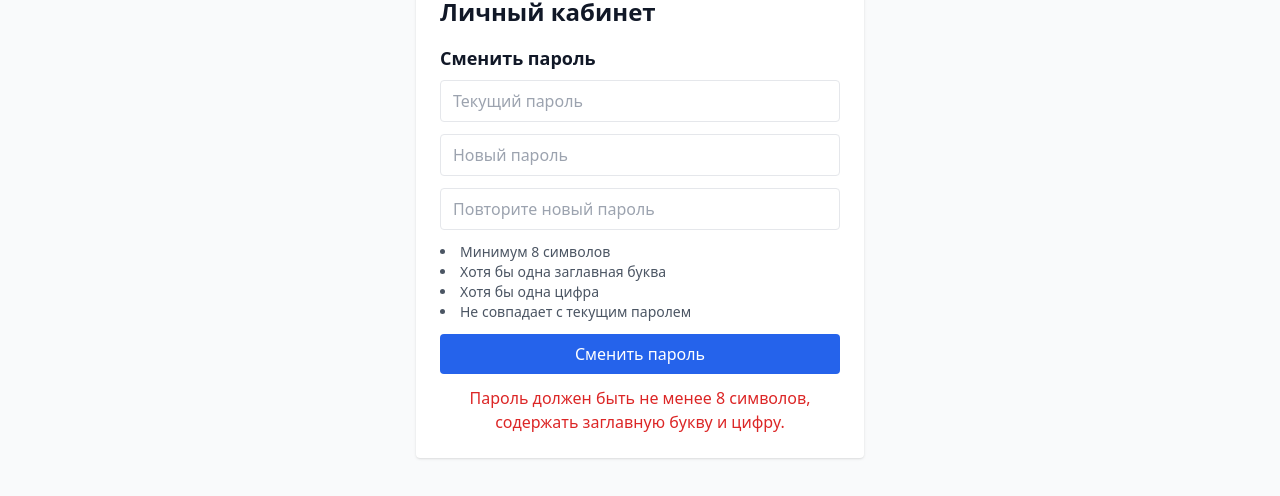
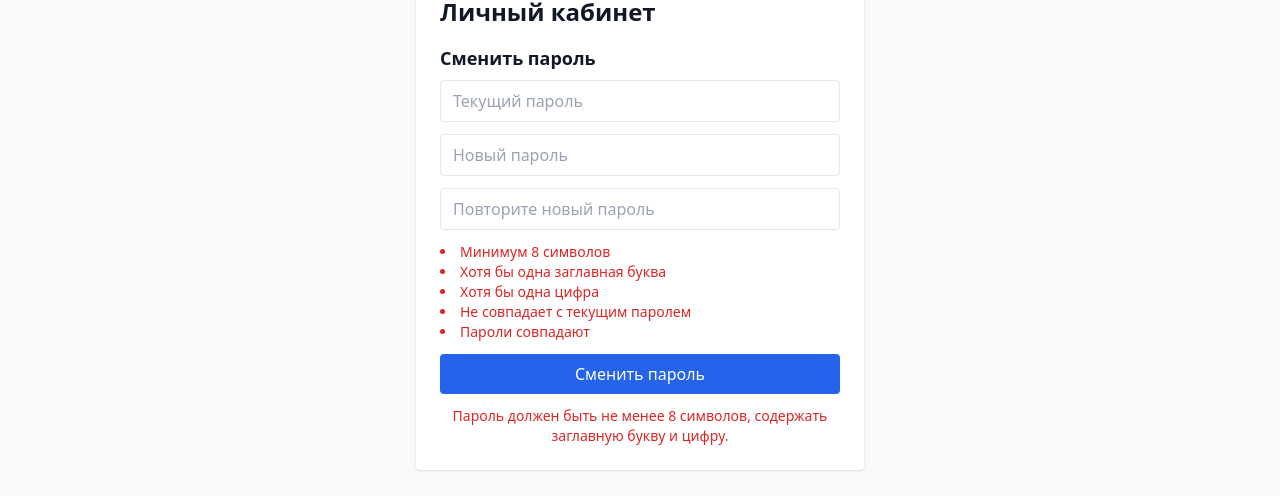
Before and after one commit to AzarkhSergei/oleh-assistant, a React (Vite) app: page /account in a window 1280 px wide. Both pictures are taken after a click on the button "Сменить пароль". Shown: the part 132-628 px from the top of the page. Built offline with nearby package versions, Linux system fonts and the light colour scheme; no server answers.

Commit message:
add some logic

```diff
--- a/src/components/layout/Header.tsx
+++ b/src/components/layout/Header.tsx
@@ -51,7 +51,9 @@ export default function Header() {
   return (
     <header className="bg-white shadow-md">
       <div className="max-w-6xl mx-auto px-4 py-4 flex justify-between items-center">
-        <h1 className="text-2xl font-bold text-primary">Oleh Assistant</h1>
+        <Link to="/" className="text-2xl font-bold text-primary rounded transition">
+          Oleh Assistant
+        </Link>
 
         {/* Desktop nav */}
         <nav className="hidden md:flex space-x-4 text-sm items-center">
--- a/src/pages/AccountPage.tsx
+++ b/src/pages/AccountPage.tsx
@@ -14,13 +14,15 @@ export default function AccountPage() {
     });
   }, []);
 
-  const validatePassword = (password: string) => {
-    return (
-      password.length >= 8 &&
-      /[A-Z]/.test(password) &&
-      /[0-9]/.test(password)
-    );
-  };
+  // Подсказки по требованиям пароля
+  const isLength = newPassword.length >= 8;
+  const hasUpper = /[A-Z]/.test(newPassword);
+  const hasDigit = /[0-9]/.test(newPassword);
+  const notSameAsCurrent = newPassword && newPassword !== currentPassword;
+  const passwordsMatch = newPassword && confirmPassword && newPassword === confirmPassword;
+
+  const validatePassword = (password: string) =>
+    password.length >= 8 && /[A-Z]/.test(password) && /[0-9]/.test(password);
 
   const handleChangePassword = async () => {
     setMessage('');
@@ -40,6 +42,7 @@ export default function AccountPage() {
       return;
     }
 
+    // Проверка текущего пароля (Supabase требует аутентификацию)
     const { error: loginError } = await supabase.auth.signInWithPassword({
       email: user.email,
       password: currentPassword,
@@ -94,11 +97,12 @@ export default function AccountPage() {
           className="w-full border px-3 py-2 rounded"
         />
 
-        <ul className="text-sm text-gray-600 list-disc list-inside">
-          <li>Минимум 8 символов</li>
-          <li>Хотя бы одна заглавная буква</li>
-          <li>Хотя бы одна цифра</li>
-          <li>Не совпадает с текущим паролем</li>
+        <ul className="text-sm list-disc list-inside mb-2">
+          <li className={isLength ? "text-green-600" : "text-red-600"}>Минимум 8 символов</li>
+          <li className={hasUpper ? "text-green-600" : "text-red-600"}>Хотя бы одна заглавная буква</li>
+          <li className={hasDigit ? "text-green-600" : "text-red-600"}>Хотя бы одна цифра</li>
+          <li className={notSameAsCurrent ? "text-green-600" : "text-red-600"}>Не совпадает с текущим паролем</li>
+          <li className={passwordsMatch ? "text-green-600" : "text-red-600"}>Пароли совпадают</li>
         </ul>
 
         <button
@@ -107,7 +111,15 @@ export default function AccountPage() {
         >
           Сменить пароль
         </button>
-        {message && <p className="mt-2 text-center text-red-600">{message}</p>}
+        {message && (
+          <p
+            className={`mt-2 text-center text-sm ${
+              message.includes('успешно') ? 'text-green-600' : 'text-red-600'
+            }`}
+          >
+            {message}
+          </p>
+        )}
       </div>
     </div>
   );
--- a/src/pages/LoginRegisterPage.tsx
+++ b/src/pages/LoginRegisterPage.tsx
@@ -9,13 +9,12 @@ export default function LoginRegisterPage() {
   const [message, setMessage] = useState('');
   const navigate = useNavigate();
 
-  const validatePassword = (password: string) => {
-    return (
-      password.length >= 8 &&
-      /[A-Z]/.test(password) &&
-      /[0-9]/.test(password)
-    );
-  };
+  // Парольные условия
+  const isLength = password.length >= 8;
+  const hasUpper = /[A-Z]/.test(password);
+  const hasDigit = /[0-9]/.test(password);
+
+  const validatePassword = (password: string) => isLength && hasUpper && hasDigit;
 
   const handleSubmit = async (e: React.FormEvent) => {
     e.preventDefault();
@@ -44,7 +43,7 @@ export default function LoginRegisterPage() {
         setMessage(error.message);
       } else {
         setMessage('Вы успешно вошли!');
-        setTimeout(() => navigate('/'), 1000); // редирект на главную через 1 сек
+        setTimeout(() => navigate('/'), 1000);
       }
     }
   };
@@ -70,11 +69,18 @@ export default function LoginRegisterPage() {
           className="w-full border px-3 py-2 rounded"
         />
 
+        {/* Подсказки только на регистрации */}
         {!isLogin && (
-          <ul className="text-sm text-gray-600 list-disc list-inside">
-            <li>Минимум 8 символов</li>
-            <li>Хотя бы одна заглавная буква</li>
-            <li>Хотя бы одна цифра</li>
+          <ul className="text-sm list-disc list-inside">
+            <li className={isLength ? "text-green-600 transition-colors" : "text-red-600 transition-colors"}>
+              Минимум 8 символов
+            </li>
+            <li className={hasUpper ? "text-green-600 transition-colors" : "text-red-600 transition-colors"}>
+              Хотя бы одна заглавная буква
+            </li>
+            <li className={hasDigit ? "text-green-600 transition-colors" : "text-red-600 transition-colors"}>
+              Хотя бы одна цифра
+            </li>
           </ul>
         )}
 
@@ -90,6 +96,7 @@ export default function LoginRegisterPage() {
           onClick={() => {
             setIsLogin(!isLogin);
             setMessage('');
+            setPassword('');
           }}
           className="text-primary underline"
         >
@@ -100,7 +107,7 @@ export default function LoginRegisterPage() {
       {message && (
         <p
           className={`mt-4 text-center text-sm ${
-            message.includes('успешно') ? 'text-green-600' : 'text-red-600'
+            message.includes('успешна') || message.includes('вошли') ? 'text-green-600' : 'text-red-600'
           }`}
         >
           {message}
```
